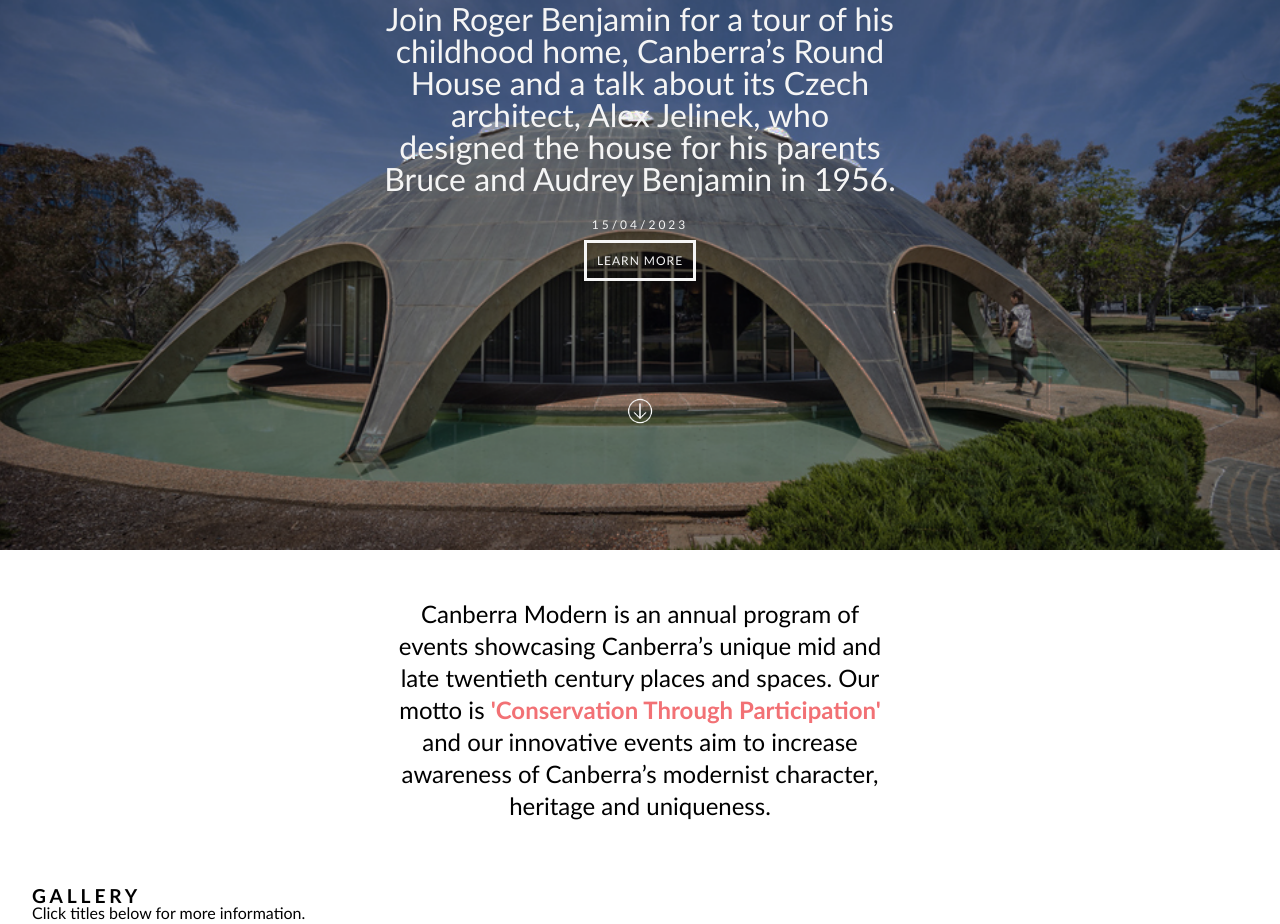
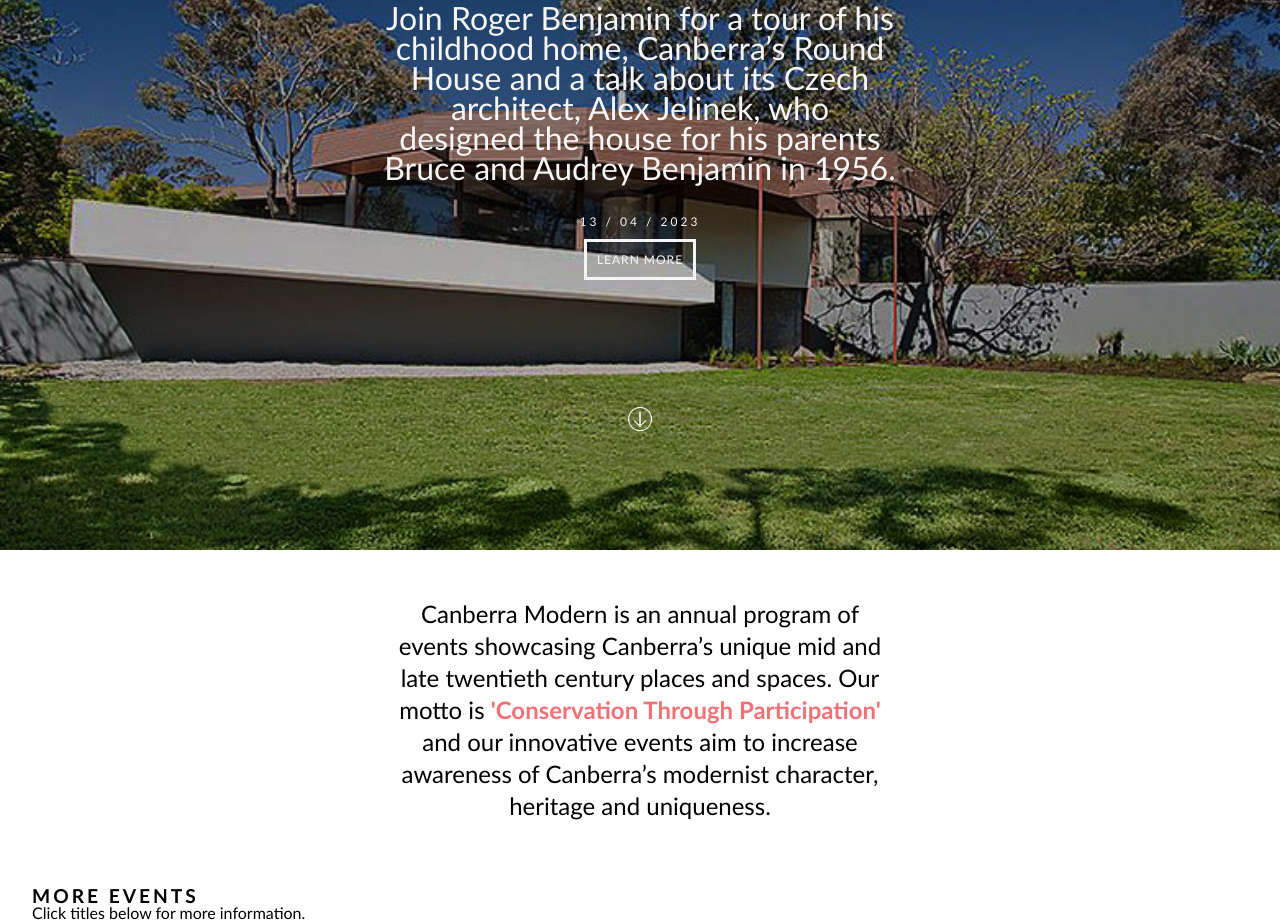
Before and after one commit to sophiapilapil/u3227845_A1, a plain HTML site: page index.html in a window 1280 px wide. Shown: the part 250-1174 px from the top of the page. Drawn offline with Linux system fonts and the light colour scheme.

Commit message:
updated hero

```diff
--- a/assets/css/style.css
+++ b/assets/css/style.css
@@ -1,7 +1,7 @@
 
 /* Paralax image */
     .hero {
-    background-image: url("../images/image\ 1.png");
+        background-image: url("../images/event1.jpg");
         height: 100%;
         background-attachment: fixed;
         background-position: center;
@@ -10,17 +10,39 @@
         color:whitesmoke;
     }
 
+/* Responsive hero text */
+    @media (min-width:360px) {
         .herocontent{
             width:40%;
             align-content: center;
             text-align: center;
             margin: 0 auto;
+            padding: 10em;
+        }
+        .herocontent h1{
+            font-size: 18px;
+            line-height: 25px;
+            margin-top: 3px;
+        }
+    }
+
+    @media (min-width:601px) {
+        .herocontent h1{
+            font-size: 25px;
+            margin-top: 9px;
+        }
+    }
+
+    @media (min-width:1280px) {
+        .herocontent{
             padding: 13em;
         }
-
         .herocontent h1{
             font-size: 2rem;
+            line-height:30px;
             margin-top: 9px;
+        }
+
     }
 
 .herocontent p{
@@ -29,21 +51,23 @@
     margin-top: 2em;
 }
 
-.herocontent p a{
+.herocontent img{
+    height: 1em;
+    margin-top: 4em;
+}
+
+/* Button Boxed */
+.button1 a{
     letter-spacing: 1px;
     color: whitesmoke;
+    background-color: transparent;
     font-size:12px;
     text-decoration: none;
     border:solid;
     padding:10px;
 }
 
-.herocontent img{
-    height: 1em;
-    margin-top: 4em;
-}
-
-.herocontent p a:hover {
+.button1 a:hover {
     background-color: #f27175;
     color:white;
     border:none;
@@ -68,6 +92,7 @@ nav {
     transition: .5s;
 }
 
+/* Responsive navbar*/
 nav .logo img {
     width: 30em;
 }
@@ -105,7 +130,7 @@ body {
 h2 {
     font-size: larger;
     font-weight: bolder;
-    letter-spacing: .2em;
+    letter-spacing: 3px;
 }
 .inner {
    width: 95%;
--- a/index.html
+++ b/index.html
@@ -32,8 +32,8 @@
       <h1>
         Join Roger Benjamin for a tour of his childhood home, Canberra’s Round House and a talk about its Czech architect, Alex Jelinek, who designed the house for his parents Bruce and Audrey Benjamin in 1956.
       <h1>
-      <p>15/04/2023</p>
-      <p><a href="events.html">LEARN MORE</a></p>
+      <p>13 / 04 / 2023</p>
+      <div class="button1"><a href="events.html">LEARN MORE</a></div>
       <img src="assets/images/arrow.png" alt="Arrow down">
     </div>
     </div>
@@ -51,7 +51,7 @@
 
         <div class="inner">
           <div>
-            <h2>GALLERY</h2>
+            <h2>MORE EVENTS</h2>
             <p>Click titles below for more information.</p>
           </div>
 
```
Also changed, not shown: assets/images/event 1.jpeg (added), assets/images/event 1.jpg (added), assets/images/event1.jpeg (added), assets/images/event1.jpg (added). Lines whose indentation alone changed are shown as unchanged.
